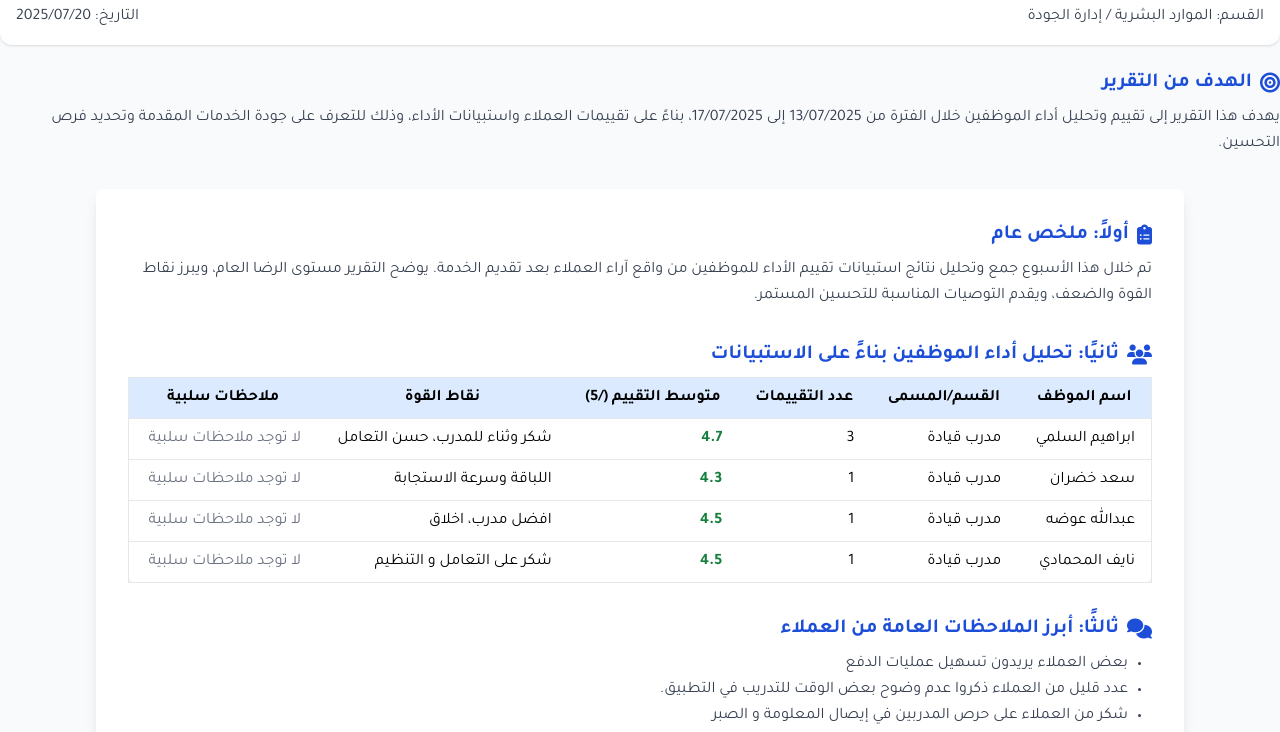
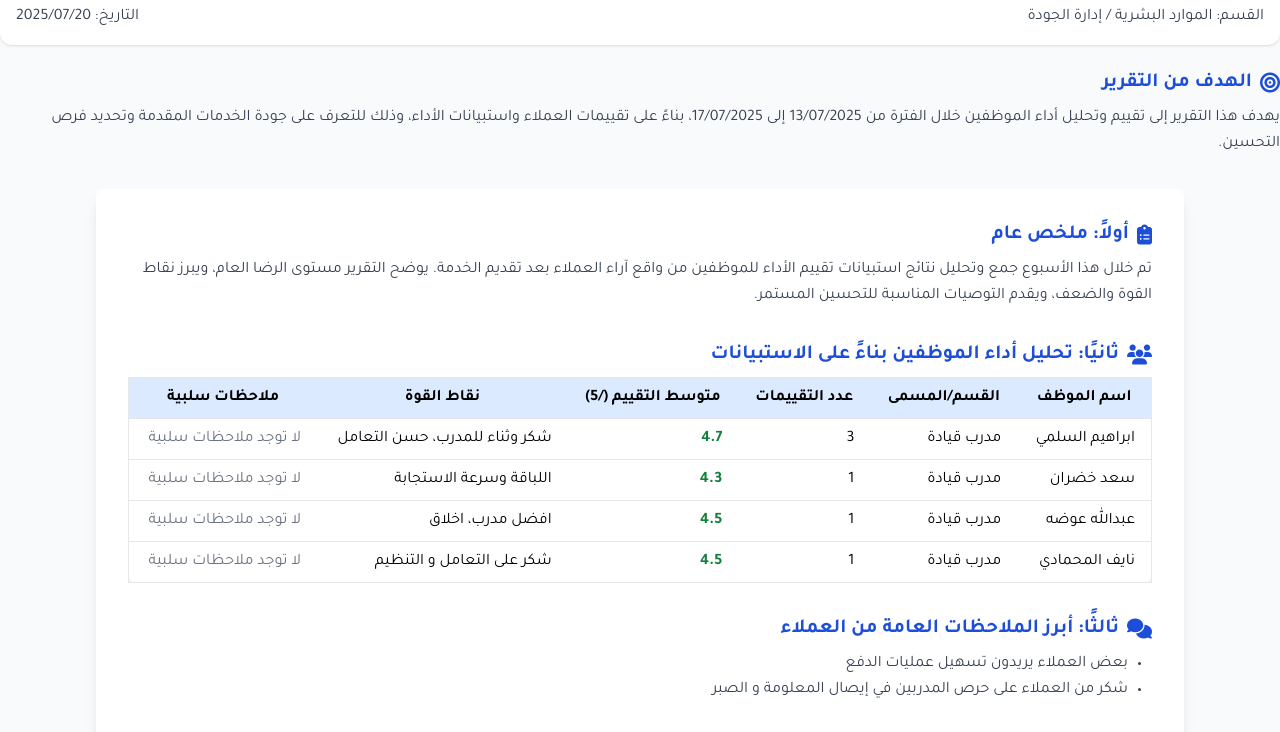
Before and after one commit to various-q/HR, a plain HTML site: page index.html in a window 1280 px wide. Shown: the part 47-779 px from the top of the page. Drawn offline with nearby package versions, Linux system fonts and the light colour scheme; files that its build step writes are made by us from their sources; files whose address does not match are found by name.

Commit message:
Update index.html

```diff
--- a/index.html
+++ b/index.html
@@ -99,7 +99,6 @@
             </h2>
             <ul class="list-disc pr-6 text-gray-700 leading-relaxed">
                 <li>بعض العملاء يريدون تسهيل عمليات الدفع</li>
-                <li>عدد قليل من العملاء ذكروا عدم وضوح بعض الوقت للتدريب في التطبيق.</li>
                 <li>شكر من العملاء على حرص المدربين في إيصال المعلومة و الصبر</li>
             </ul>
         </section>
```
